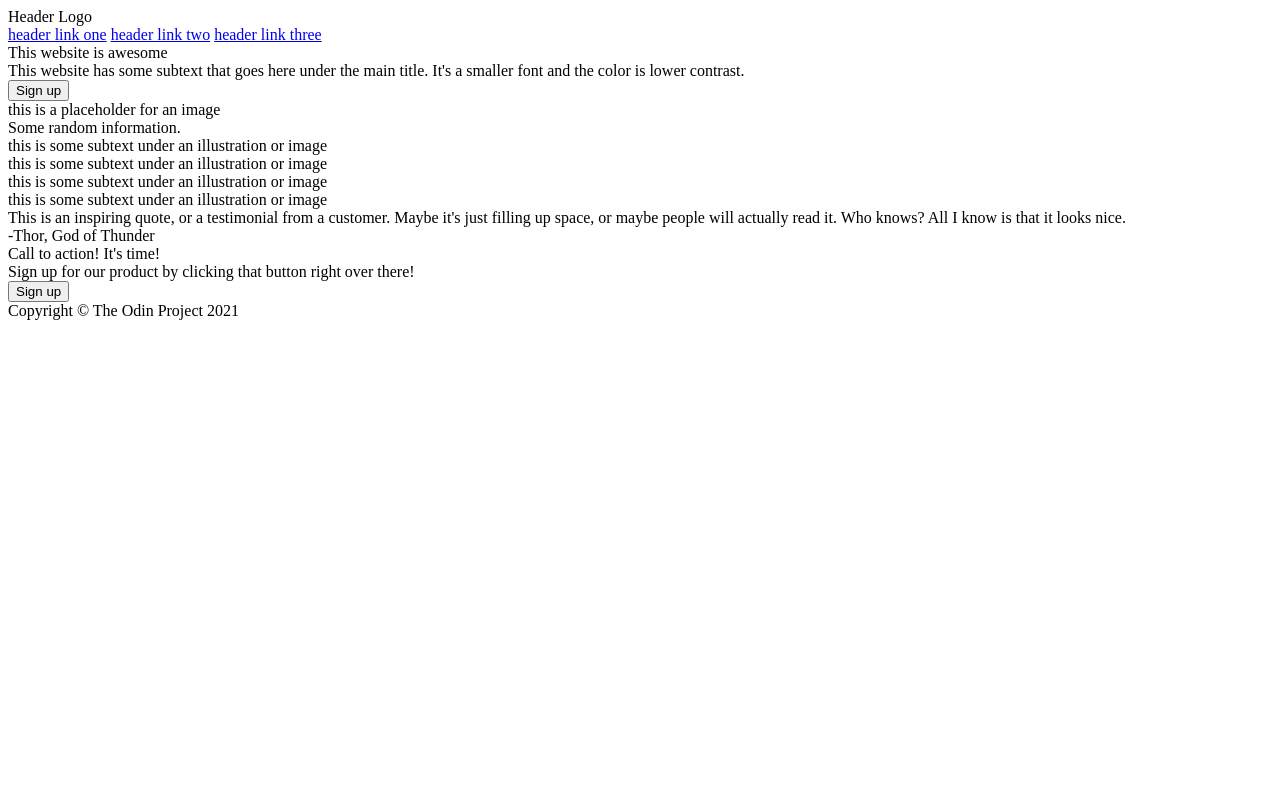
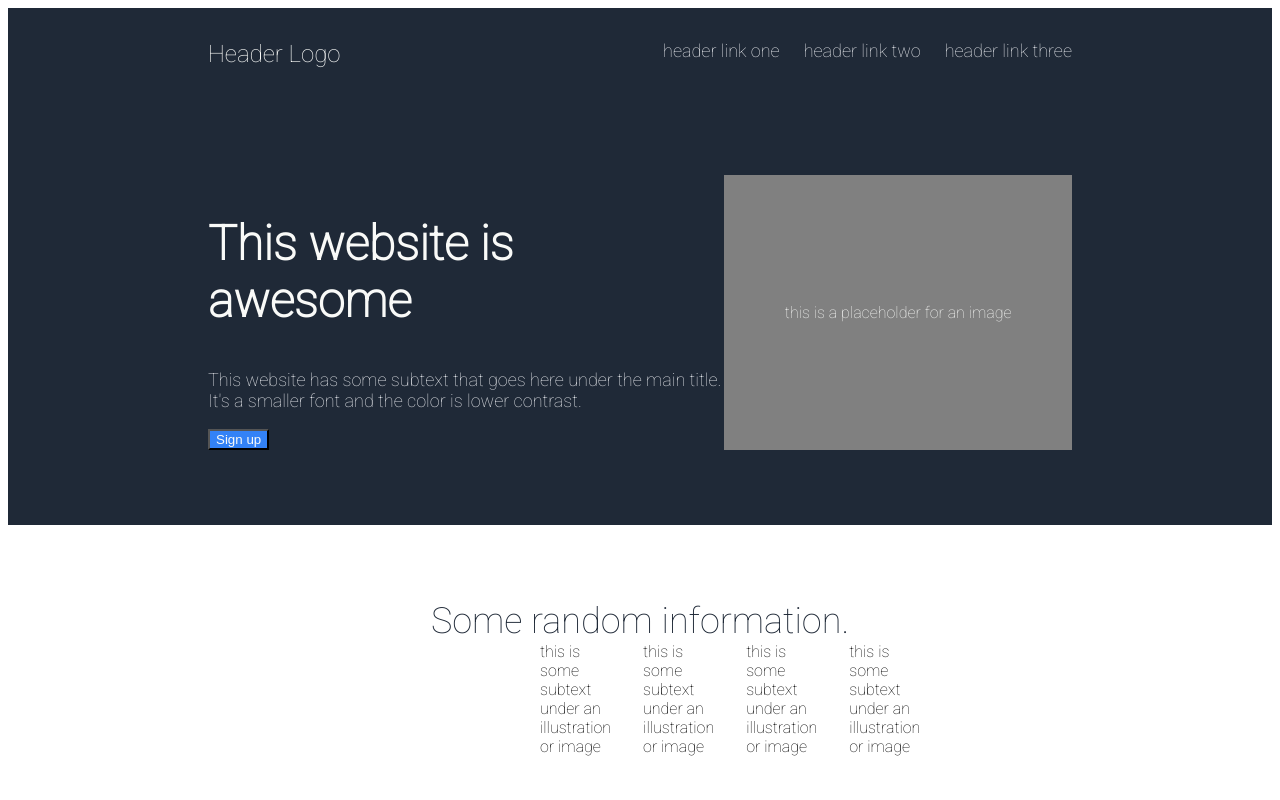
Before and after one commit to JonHPC/odin-landing-page, a plain HTML site: page index.html in a window 1280 px wide. Shown: the top 800 px of the page. Drawn offline with Linux system fonts and the light colour scheme.

Commit message:
Add CSS styling, WIP

```diff
--- a/index.html
+++ b/index.html
@@ -4,6 +4,9 @@
         <title>Landing Page</title>
         <meta charset="utf-8">
         <link rel="stylesheet" href="style.css">
+        <link rel="preconnect" href="https://fonts.googleapis.com">
+        <link rel="preconnect" href="https://fonts.gstatic.com" crossorigin>
+        <link href="https://fonts.googleapis.com/css2?family=Roboto:wght@100&display=swap" rel="stylesheet">
     </head>
     <body>
         <div class="header">
@@ -17,8 +20,8 @@
 
         <div class="banner">
             <div class="banner-info">
-                <div class="banner-title">This website is awesome</div>
-                <div class="banner-text">This website has some subtext that goes here under the main title. It's a smaller font and the color is lower contrast.</div>
+                <h2>This website is awesome</h2>
+                <p>This website has some subtext that goes here under the main title. It's a smaller font and the color is lower contrast.</p>
                 <button type="button">Sign up</button>
             </div>
             <div class="banner-image">this is a placeholder for an image</div>
@@ -64,7 +67,7 @@
         </div>
 
         <div class="footer">
-            Copyright © The Odin Project 2021
+            <p>Copyright © The Odin Project 2021</p>
         </div>
     </body>
 </html>
--- a/style.css
+++ b/style.css
@@ -0,0 +1,111 @@
+body{
+    font-family: 'Roboto', san-serif;
+    display:flex;
+    flex-direction:column;
+}
+
+.header{
+    color:#F9FAF8;
+    font-size:24px;
+    justify-content:space-between;
+    padding:32px 200px;
+}
+
+.header .header-right-links{
+    display:flex;
+
+    gap:24px;
+}
+
+
+a{
+    text-decoration:none;
+    color:#E5E7EB;
+    font-size:18px;
+}
+
+.header, .banner, .footer{
+    background-color:#1F2937;
+    display:flex;
+}
+
+.banner{
+    padding:75px 200px;
+}
+
+.banner .banner-info > h2{
+    color:#F9FAF8;
+    font-style:bold;
+    font-size:48px;
+}
+
+.banner .banner-info > p{
+    font-size:18px;
+    color:#E5E7EB
+}
+
+.banner .banner-image{
+    color:#F9FAF8;
+    background-color:gray;
+    display:flex;
+    justify-content:center;
+    align-items:center;
+    width:600px;
+}
+
+
+button{
+    background-color:#3382F6;
+    color:#F9FAF8;
+}
+
+.information{
+    display:flex;
+    flex-direction:column;
+    justify-content:center;
+    align-items:center;
+    padding:75px 200px;
+}
+
+.information .information-title{
+    color:#1F2937;
+    font-style:bold;
+    font-size:36px;
+}
+
+.information .information-container{
+    display:flex;
+    width:200px;
+    justify-content:space-evenly;
+    align-items:center;
+    gap:32px;
+
+}
+
+.testimonial{
+    background-color:#E5E7EB;
+    padding:100px 200px;
+}
+
+.testimonial .testimonial-quote{
+    color:#1F2937;
+    font-size:36px;
+    font-style:italic;
+}
+
+.testimonial .testimonial-credit{
+    display:flex;
+    justify-content:flex-end;
+    font-style:bold;
+}
+
+.call-to-action{
+    display:flex;
+    flex-direction:row;
+}
+
+.footer{
+    color:#E5E7EB;
+    justify-content:center;
+    align-items:center;
+}
```
